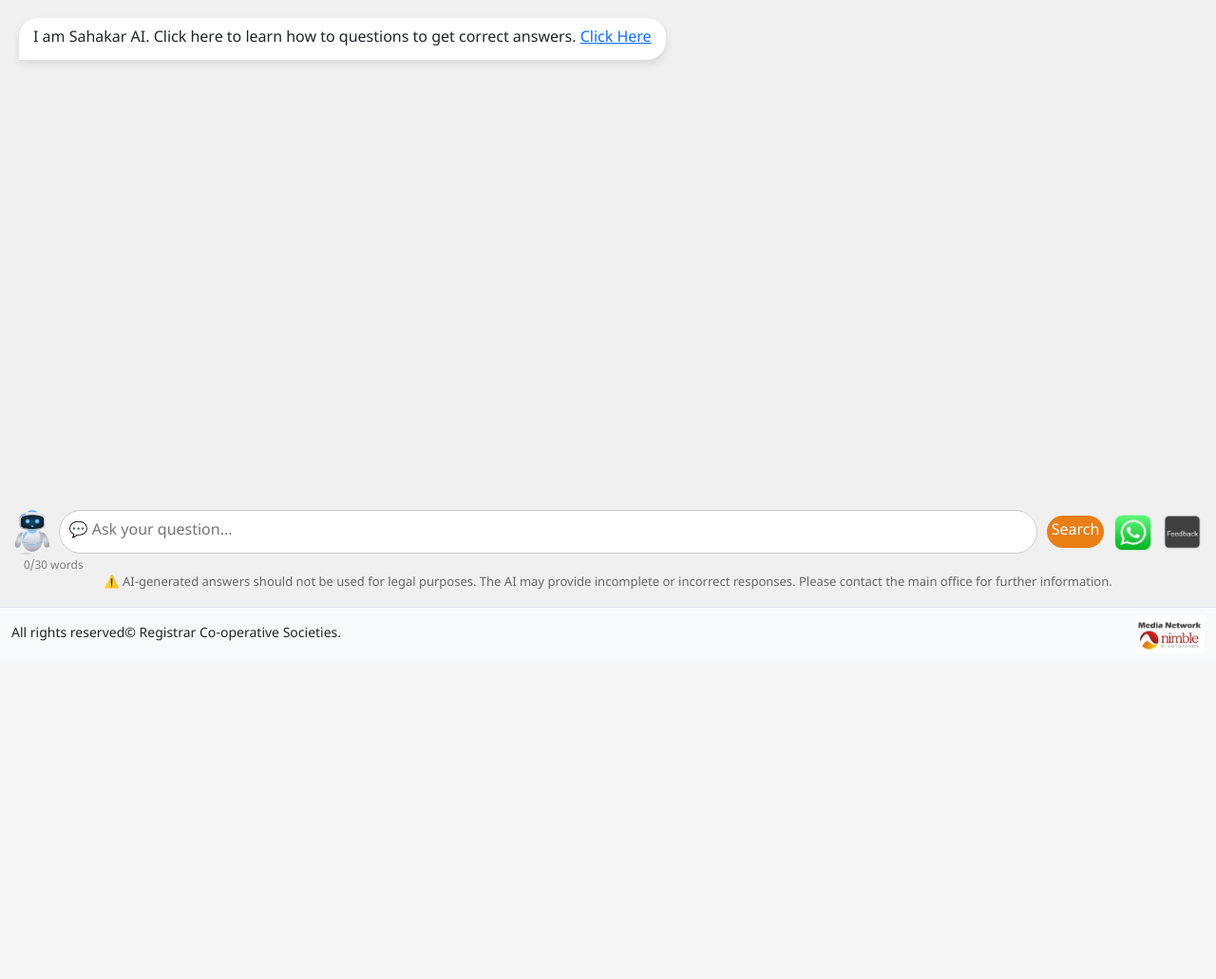
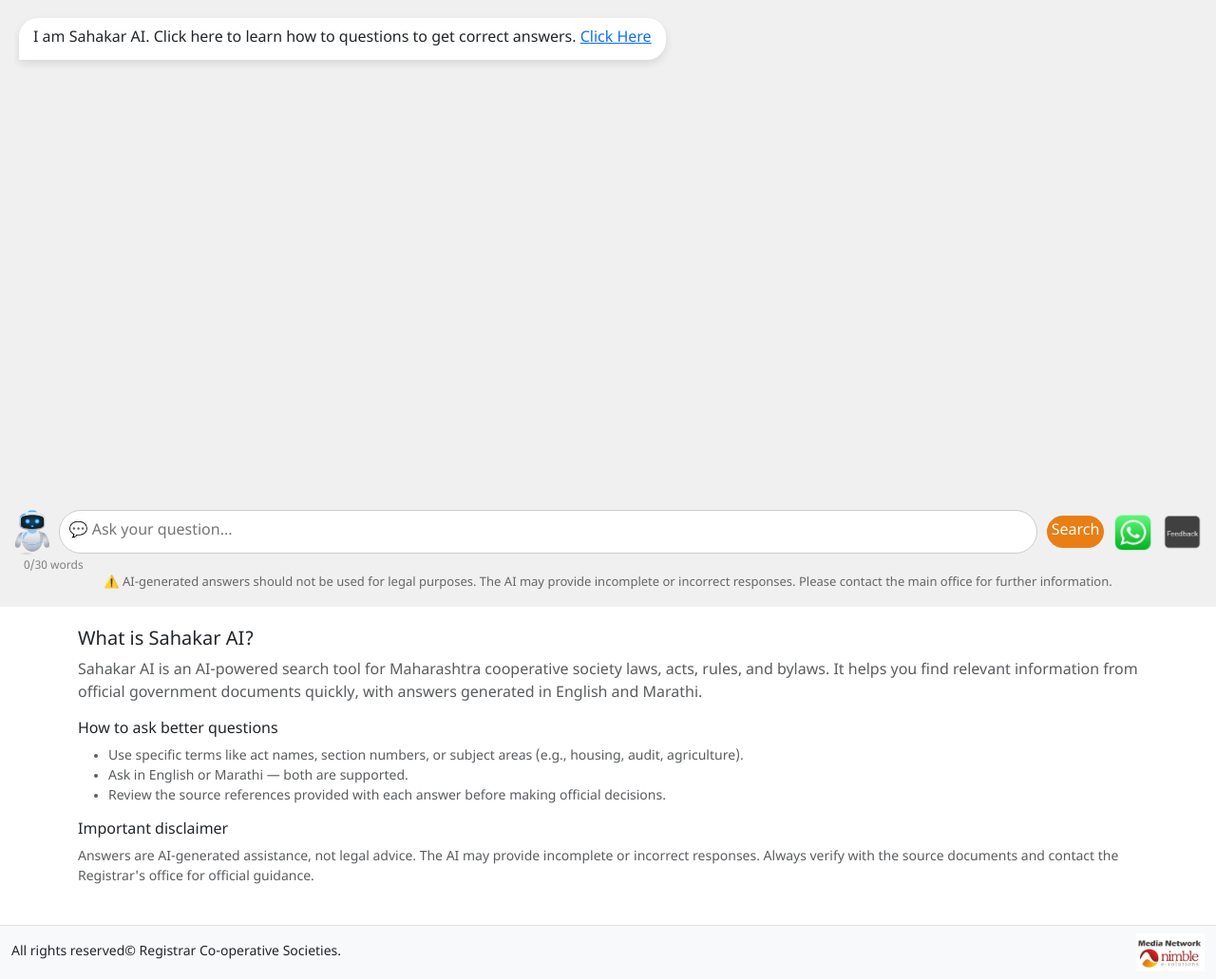
Before and after one commit to Nimble-esolutions/PdfSearch, a Django app: page / in a window 1280 px wide. Shown: the part 112-1143 px from the top of the page at 95% size. Before the commit the page ends 796 px from the top, so only its background shows below. Run offline with Django 5.2, Linux system fonts and the light colour scheme.

Commit message:
feat(templates): add SEO metadata, JSON-LD, and static content to search page
- Title: 'Sahakar AI — Search Cooperative Society Laws & Acts, Maharashtra'
- Meta description naming service, jurisdiction, and use case
- Canonical URL, hreflang alternates (en, mr, x-default)
- Open Graph and Twitter Card metadata
- JSON-LD: WebSite schema with SearchAction + Organization publisher
- JSON-LD: FAQPage with 3 static guidance questions
- Static 'What is Sahakar AI?' section with how-to and disclaimer (HTML, not JS)
- Improved alt text: banner and footer logo now descriptive
- robots meta: index, follow

```diff
--- a/flowdocs/core/templates/search.html
+++ b/flowdocs/core/templates/search.html
@@ -3,19 +3,92 @@
 <html lang="{{ request.LANGUAGE_CODE }}">
 <head>
   <meta charset="UTF-8">
-  <title>{% trans "Search With AI - CC & RCS Maharashtra" %}</title>
+  <title>{% trans "Sahakar AI — Search Cooperative Society Laws & Acts, Maharashtra" %}</title>
   <meta name="viewport" content="width=device-width, initial-scale=1">
-  <meta name="description" content="{% trans 'Commissioner for Co-operation and Registrar, Cooperative Societies, Maharashtra State, Pune' %}">
-   <!-- ✅ Faster font loading for Safari -->
+  <meta name="description" content="{% trans 'Search Maharashtra cooperative society acts, rules, and bylaws with AI assistance. Sahakar AI provides instant answers from official government documents.' %}">
+  <link rel="canonical" href="https://ai-sahakar.net/">
+  <link rel="alternate" hreflang="en" href="https://ai-sahakar.net/">
+  <link rel="alternate" hreflang="mr" href="https://ai-sahakar.net/">
+  <link rel="alternate" hreflang="x-default" href="https://ai-sahakar.net/">
+
+  <meta property="og:type" content="website">
+  <meta property="og:title" content="{% trans 'Sahakar AI — Search Cooperative Society Laws & Acts, Maharashtra' %}">
+  <meta property="og:description" content="{% trans 'Search Maharashtra cooperative society acts, rules, and bylaws with AI assistance.' %}">
+  <meta property="og:url" content="https://ai-sahakar.net/">
+  <meta property="og:site_name" content="Sahakar AI">
+  <meta property="og:locale" content="{{ request.LANGUAGE_CODE|default:'en' }}">
+
+  <meta name="twitter:card" content="summary_large_image">
+  <meta name="twitter:title" content="{% trans 'Sahakar AI — Search Cooperative Society Laws & Acts, Maharashtra' %}">
+  <meta name="twitter:description" content="{% trans 'Search Maharashtra cooperative society acts, rules, and bylaws with AI assistance.' %}">
+
+  <meta name="robots" content="index, follow">
+
+   <!-- Faster font loading for Safari -->
   <link rel="preconnect" href="https://fonts.googleapis.com">
   <link rel="preconnect" href="https://fonts.gstatic.com" crossorigin>
   <!-- Google Font for Marathi / Devanagari -->
-<link href="https://fonts.googleapis.com/css2?family=Noto+Sans+Devanagari&display=block" rel="stylesheet">
-
+  <link href="https://fonts.googleapis.com/css2?family=Noto+Sans+Devanagari&display=block" rel="stylesheet">
 
   <link rel="stylesheet" href="https://cdn.jsdelivr.net/npm/bootstrap@5.3.0/dist/css/bootstrap.min.css">
   <link rel="stylesheet" href="{% static 'main/css/style.css' %}">
 
+  <script type="application/ld+json">
+  {
+    "@context": "https://schema.org",
+    "@type": "WebSite",
+    "name": "Sahakar AI",
+    "url": "https://ai-sahakar.net/",
+    "description": "Search Maharashtra cooperative society acts, rules, and bylaws with AI assistance.",
+    "inLanguage": ["en", "mr"],
+    "publisher": {
+      "@type": "Organization",
+      "name": "Registrar Co-operative Societies, Maharashtra",
+      "url": "https://sahakarayukta.maharashtra.gov.in/"
+    },
+    "potentialAction": {
+      "@type": "SearchAction",
+      "target": {
+        "@type": "EntryPoint",
+        "urlTemplate": "https://ai-sahakar.net/search/?query={query}"
+      },
+      "query-input": "required name=query"
+    }
+  }
+  </script>
+
+  <script type="application/ld+json">
+  {
+    "@context": "https://schema.org",
+    "@type": "FAQPage",
+    "mainEntity": [
+      {
+        "@type": "Question",
+        "name": "What documents can I search on Sahakar AI?",
+        "acceptedAnswer": {
+          "@type": "Answer",
+          "text": "You can search Maharashtra cooperative society acts, rules, bylaws, and related government documents."
+        }
+      },
+      {
+        "@type": "Question",
+        "name": "Are the answers from Sahakar AI official legal advice?",
+        "acceptedAnswer": {
+          "@type": "Answer",
+          "text": "No. Answers are AI-generated assistance based on available documents. They should not be used for legal purposes. Always review the source references before making official decisions."
+        }
+      },
+      {
+        "@type": "Question",
+        "name": "Does Sahakar AI support Marathi?",
+        "acceptedAnswer": {
+          "@type": "Answer",
+          "text": "Yes. Sahakar AI supports both English and Marathi. Use the language toggle to switch between them."
+        }
+      }
+    ]
+  }
+  </script>
 
 </head>
 <body>
@@ -48,7 +121,7 @@
     <!-- Mobile banner -->
     <source media="(max-width: 768px)" srcset="{% static 'main/images/banner-mobile-1.jpg' %}">
     <!-- Desktop banner (default) -->
-    <img src="{% static 'main/images/banner-opt-2-wotxt.png' %}" alt="Banner" class="banner-img">
+    <img src="{% static 'main/images/banner-opt-2-wotxt.png' %}" alt="{% trans 'Registrar Co-operative Societies, Maharashtra — official banner' %}" class="banner-img">
   </picture>
 
   <div class="banner-text">
@@ -102,6 +175,26 @@
   </div>
 </div>
 
+<!-- Static service description for SEO and answer engines -->
+<section class="seo-static-content" aria-label="{% trans 'About this service' %}">
+  <div class="container py-4">
+    <h2 class="h5">{% trans "What is Sahakar AI?" %}</h2>
+    <p class="text-muted">
+      {% trans "Sahakar AI is an AI-powered search tool for Maharashtra cooperative society laws, acts, rules, and bylaws. It helps you find relevant information from official government documents quickly, with answers generated in English and Marathi." %}
+    </p>
+    <h3 class="h6 mt-3">{% trans "How to ask better questions" %}</h3>
+    <ul class="text-muted small">
+      <li>{% trans "Use specific terms like act names, section numbers, or subject areas (e.g., housing, audit, agriculture)." %}</li>
+      <li>{% trans "Ask in English or Marathi — both are supported." %}</li>
+      <li>{% trans "Review the source references provided with each answer before making official decisions." %}</li>
+    </ul>
+    <h3 class="h6 mt-3">{% trans "Important disclaimer" %}</h3>
+    <p class="text-muted small">
+      {% trans "Answers are AI-generated assistance, not legal advice. The AI may provide incomplete or incorrect responses. Always verify with the source documents and contact the Registrar's office for official guidance." %}
+    </p>
+  </div>
+</section>
+
 <!-- Footer -->
 <footer class="bg-light py-2  border-top">
   <div class="container-fluid">
@@ -110,7 +203,7 @@
         <small>{% trans "All rights reserved© Registrar Co-operative Societies." %}</small>
       </div>
       <div class="d-flex gap-3">
-        <a href="https://nimble-esolutions.com/" target="_blank" rel="noopener noreferrer"><img src="{% static 'main/images/footer-logo-nimble.jpg' %}" alt="Logo 4" height="40"></a>
+        <a href="https://nimble-esolutions.com/" target="_blank" rel="noopener noreferrer"><img src="{% static 'main/images/footer-logo-nimble.jpg' %}" alt="{% trans 'Nimble eSolutions — technology partner' %}" height="40"></a>
       </div>
     </div>
   </div>
```
